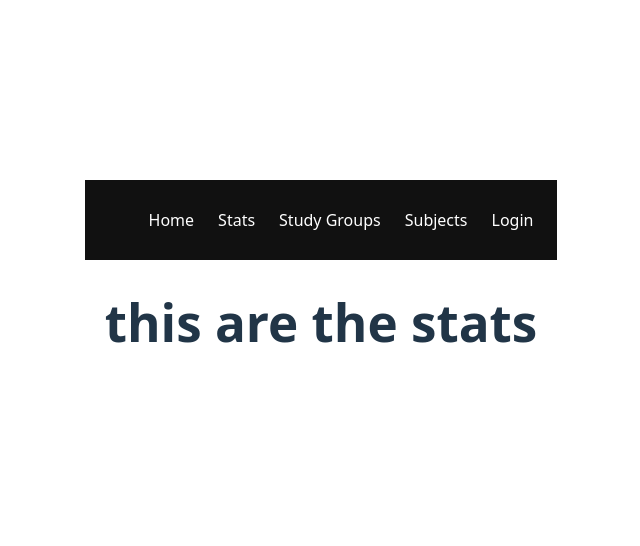
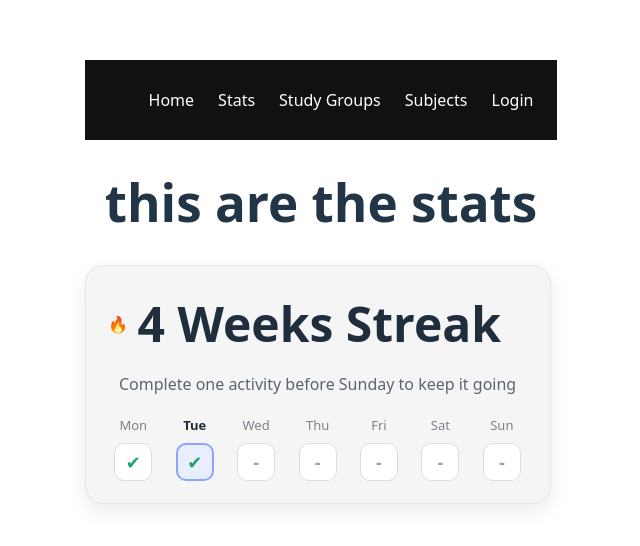
Before and after one commit to Draggard11/DAT251--placeholder-, a React (Vite) app in the folder frontend/react-website/: page /Stats in a window 1280 px wide. Shown: the part 118-664 px from the top of the page, without its empty margins (319-959 px from the left). Built offline with nearby package versions, Linux system fonts and the light colour scheme.

Commit message:
Add weekly streak card UI

```diff
--- /dev/null
+++ b/frontend/react-website/src/components/FireFlame.css
@@ -0,0 +1,16 @@
+.fire-icon {
+  display: inline-block;
+  animation: firePulseGlow 1.8s ease-in-out infinite;
+}
+
+@keyframes firePulseGlow {
+  0%,
+  100% {
+    transform: scale(1);
+    filter: drop-shadow(0 0 0px rgba(255, 120, 0, 0.0));
+  }
+  50% {
+    transform: scale(1.1);
+    filter: drop-shadow(0 0 8px rgba(255, 120, 0, 0.45));
+  }
+}
--- /dev/null
+++ b/frontend/react-website/src/components/StreaksCard.tsx
@@ -0,0 +1,111 @@
+import React from "react";
+import "./FireFlame.css";
+
+const dayLabels = ["Mon", "Tue", "Wed", "Thu", "Fri", "Sat", "Sun"];
+
+const StreakCard = ({ streak = 4, completedDays = [0, 1] }) => {
+  const today = new Date();
+  const jsDay = today.getDay(); // Sun = 0, Mon = 1, ..., Sat = 6
+  const currentDayIndex = jsDay === 0 ? 6 : jsDay - 1; // Mon = 0 ... Sun = 6
+
+  return (
+    <div
+      style={{
+        backgroundColor: "#f5f5f5",
+        borderRadius: "18px",
+        padding: "22px",
+        maxWidth: "420px",
+        boxShadow: "0 8px 20px rgba(0,0,0,0.08)",
+        border: "1px solid #e5e5e5",
+      }}
+    >
+      <div
+        style={{
+          display: "flex",
+          alignItems: "center",
+          gap: "10px",
+          marginBottom: "12px",
+        }}
+      >
+        <span className="fire-icon">🔥</span>
+        <h3
+          style={{
+            margin: 0,
+            fontSize: "48px",
+            color: "#1f2d3d",
+            fontWeight: 700,
+          }}
+        >
+          {streak} {streak === 1 ? "Week" : "Weeks"} Streak
+        </h3>
+      </div>
+
+      <p
+        style={{
+          margin: "0 0 20px 0",
+          color: "#5b6470",
+          fontSize: "16px",
+          lineHeight: 1.5,
+        }}
+      >
+        Complete one activity before Sunday to keep it going
+      </p>
+
+      <div
+        style={{
+          display: "grid",
+          gridTemplateColumns: "repeat(7, 1fr)",
+          gap: "10px",
+        }}
+      >
+        {dayLabels.map((day, index) => {
+          const isToday = index === currentDayIndex;
+          const isCompleted = completedDays.includes(index);
+
+          return (
+            <div
+              key={day}
+              style={{
+                display: "flex",
+                flexDirection: "column",
+                alignItems: "center",
+                gap: "8px",
+              }}
+            >
+              <span
+                style={{
+                  fontSize: "13px",
+                  fontWeight: isToday ? 700 : 500,
+                  color: isToday ? "#1f2d3d" : "#7a828c",
+                }}
+              >
+                {day}
+              </span>
+
+              <div
+                style={{
+                  width: "38px",
+                  height: "38px",
+                  borderRadius: "10px",
+                  display: "flex",
+                  alignItems: "center",
+                  justifyContent: "center",
+                  backgroundColor: isToday ? "#e9eefc" : "#ffffff",
+                  border: isToday ? "2px solid #8aa4ff" : "1px solid #d9dde3",
+                  color: isCompleted ? "#22a06b" : "#9aa3ad",
+                  fontSize: "18px",
+                  fontWeight: 700,
+                  boxSizing: "border-box",
+                }}
+              >
+                {isCompleted ? "✔" : "-"}
+              </div>
+            </div>
+          );
+        })}
+      </div>
+    </div>
+  );
+};
+
+export default StreakCard;
--- a/frontend/react-website/src/pages/Stats.tsx
+++ b/frontend/react-website/src/pages/Stats.tsx
@@ -1,11 +1,14 @@
 import React from "react";
+import StreakCard from "../components/StreaksCard";
 
 const Stats = () => {
-    return (
-        <div>
-            <h1>this are the stats</h1>
-        </div>
-    );
+  return (
+    <div>
+      <h1>this are the stats</h1>
+
+      <StreakCard streak={4} completedDays={[0, 1]} />
+    </div>
+  );
 };
 
 export default Stats;
```
